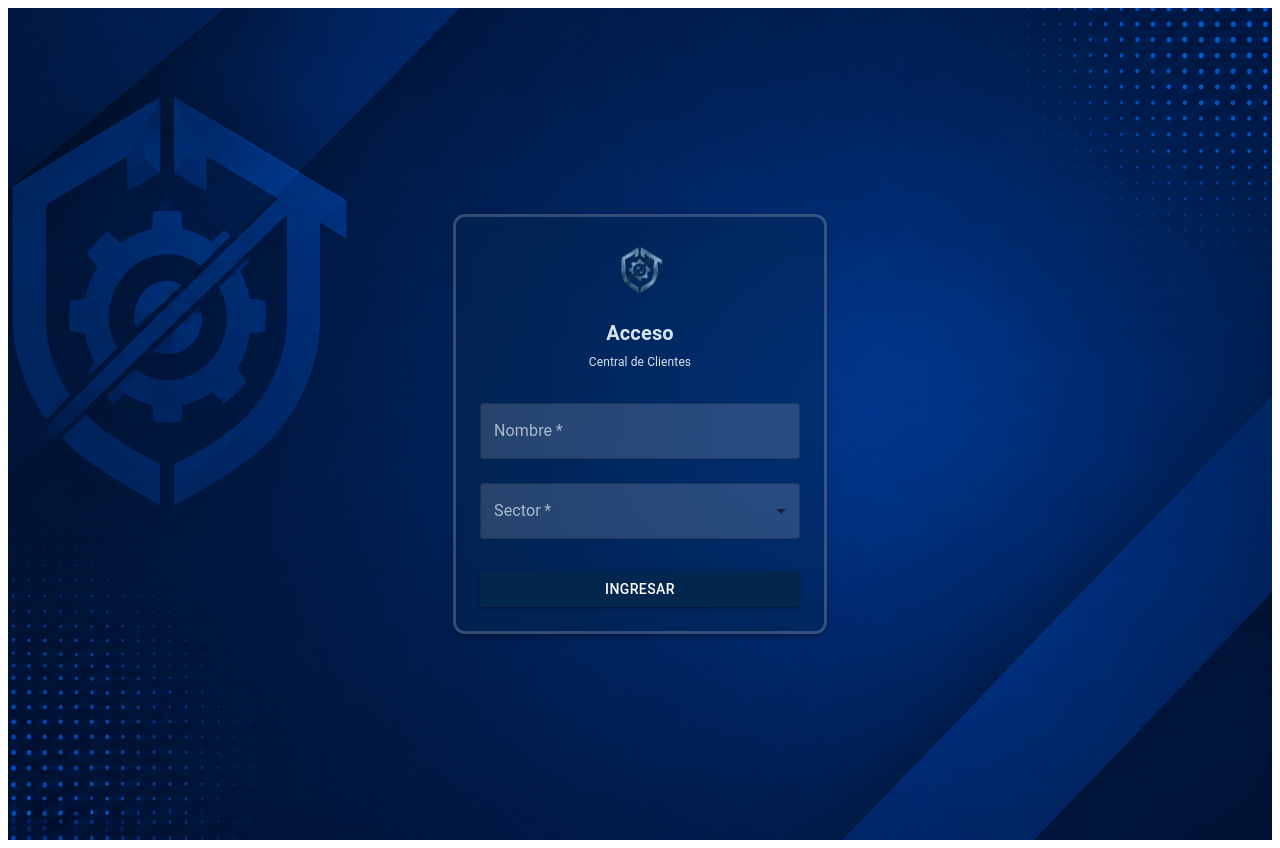
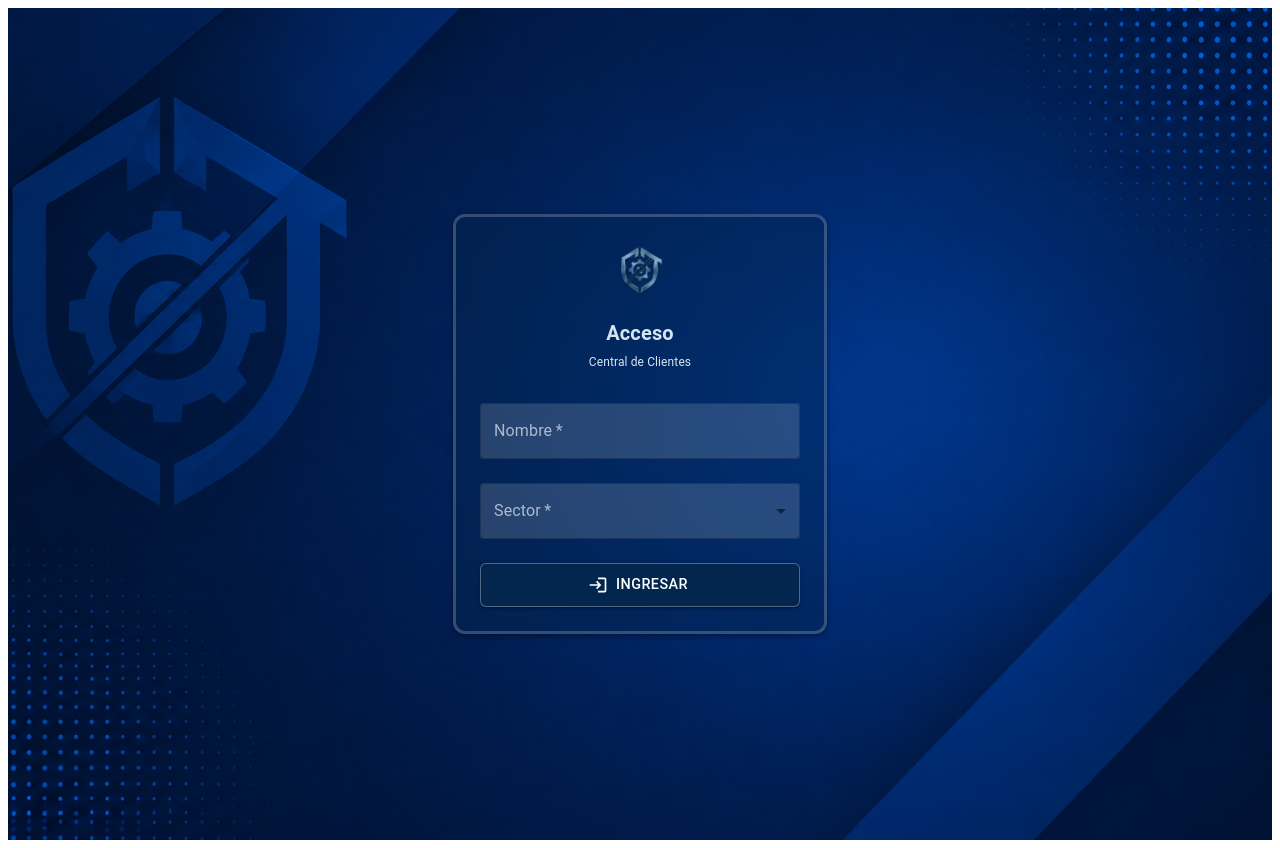
Before and after one commit to davidjuharez/pv_tp_integrador_grupo6, a React (Vite) app in the folder pv_tp_integrador_grupo6/: page /login in a window 1280 px wide. Built offline with nearby package versions, Linux system fonts and the light colour scheme.

Commit message:
Implemento cambios en el botón de ingreso, se le agrega un icono,se le da un borde y selecabia de color, además se le agrega un hover para que al pasar el mouse por encima se cambie ligeramente el color .

```diff
--- a/pv_tp_integrador_grupo6/src/views/Login.jsx
+++ b/pv_tp_integrador_grupo6/src/views/Login.jsx
@@ -4,6 +4,7 @@ import { useNavigate } from "react-router-dom";
 import { Box, Typography, TextField, Button, Paper, Container, MenuItem } from '@mui/material';
 import logo from '../assets/logo.png';
 import fondoLogin from '../assets/fondoLogin.png';
+import LoginIcon from "@mui/icons-material/Login";
 
 const Login = () => {
     const [form, setForm] = useState({ nombre: '', sector: '' });
@@ -33,13 +34,15 @@ const Login = () => {
 
                 <form onSubmit={handleSubmit}>
                     <TextField fullWidth label="Nombre" name="nombre" onChange={handleChange} margin="normal" required
-                    sx={{ '& .MuiOutlinedInput-root': { bgcolor: 'rgba(255, 255, 255, 0.15)' }, '& .MuiInputLabel-root': { color: '#aabbce' }, '& .MuiInputBase-input': { color: '#ffffff' } }} />
+                        sx={{ '& .MuiOutlinedInput-root': { bgcolor: 'rgba(255, 255, 255, 0.15)' }, '& .MuiInputLabel-root': { color: '#aabbce' }, '& .MuiInputBase-input': { color: '#ffffff' } }} />
                     <TextField fullWidth select label="Sector" name="sector" value={form.sector} onChange={handleChange} margin="normal" required
-                    sx={{ '& .MuiOutlinedInput-root': { bgcolor: 'rgba(255, 255, 255, 0.15)' }, '& .MuiInputLabel-root': { color: '#aabbce' }, '& .MuiInputBase-input': { color: '#ffffff' } }} >
+                        sx={{ '& .MuiOutlinedInput-root': { bgcolor: 'rgba(255, 255, 255, 0.15)' }, '& .MuiInputLabel-root': { color: '#aabbce' }, '& .MuiInputBase-input': { color: '#ffffff' } }} >
                         <MenuItem value="Soporte">Soporte</MenuItem>
                         <MenuItem value="Gerencia">Gerencia</MenuItem>
                     </TextField>
-                    <Button fullWidth variant="contained" type="submit" sx={{ mt: 3, bgcolor: '#03264e' }}>Ingresar</Button>
+                    <Button fullWidth variant="contained" type="submit" startIcon={<LoginIcon />} sx={{ mt: 2, bgcolor: "#03264e", py: 1, borderRadius: 1.5, fontSize: "0.9rem", '&:hover': { bgcolor: 'rgba(255, 255, 255, 0.1)', borderColor: 'rgba(255, 255, 255, 0.5)' }, border: '1px solid rgba(255,255,255,0.3)' }}>
+                        Ingresar
+                    </Button>
                 </form>
             </Paper>
 
```
